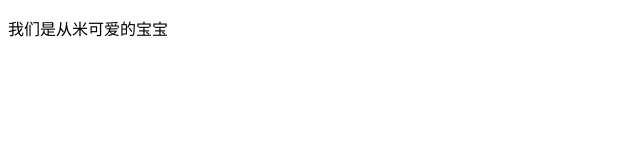
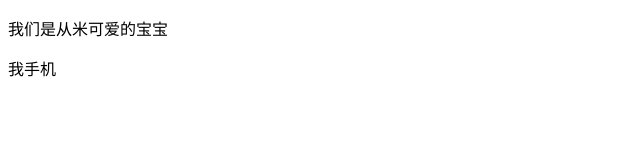
Before and after one commit to lidonghui123456789/lidonghui123456789.github.io, a plain HTML site: page index.html in a window 1280 px wide. Shown: the full height of the page, 0-640 px from the left. Drawn offline with Linux system fonts and the light colour scheme.

Commit message:
第二次

```diff
--- a/index.html
+++ b/index.html
@@ -6,5 +6,6 @@
 </head>
 <body>
 	<p>我们是从米可爱的宝宝</p>
+	<p>我手机</p>
 </body>
 </html>
```
